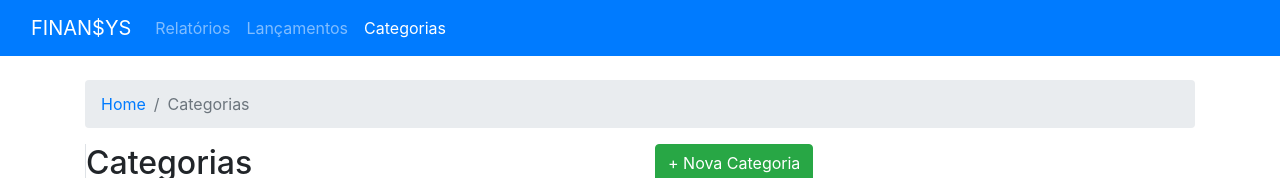
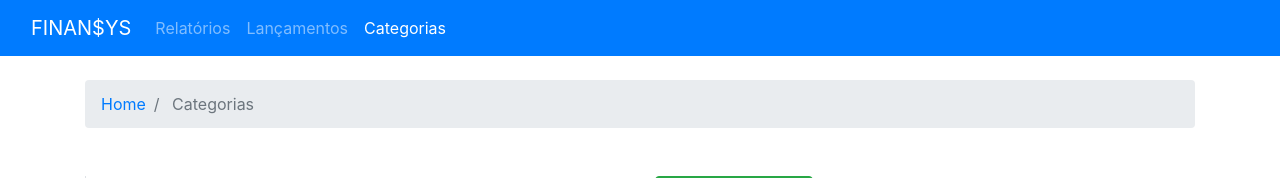
Before and after one commit to NayaraFugii/angular-avancado-master-detail-crud, an Angular app: page /categories in a window 1280 px wide. Shown: the top 178 px of the page. Built offline with nearby package versions, Linux system fonts and the light colour scheme; no server answers; what angular-in-memory-web-api would draw is missing.

Commit message:
adding RouterModule to SharedModule && improving page commponents with BreadCrumbComponent

```diff
--- a/src/app/pages/categories/category-form/category-form.component.html
+++ b/src/app/pages/categories/category-form/category-form.component.html
@@ -1,11 +1,6 @@
-<nav class="mb-5">
-  <ol class="breadcrumb">
-      <li class="breadcrumb-item"> <a routerLink="/">Home</a></li>
-      <li class="breadcrumb-item"> <a routerLink="/categories">Categorias</a></li>
-      <li class="breadcrumb-item active">{{pageTitle}}</li>
-  </ol>
-</nav>
-
+<app-bread-crumb
+  [items]="[{text: 'Categorias', link: '/categories'}, {text: pageTitle}]"
+></app-bread-crumb>
 
 <div class="row mb-4">
   <div class="col-md">
--- a/src/app/pages/categories/category-list/category-list.component.html
+++ b/src/app/pages/categories/category-list/category-list.component.html
@@ -1,12 +1,6 @@
-<nav>
-    <ol class="breadcrumb">
-        <li class="breadcrumb-item">
-            <a routerLink="/">Home</a>
-        </li>
-        <li class="breadcrumb-item active">Categorias</li>
-    </ol>
-</nav>
-
+<app-bread-crumb
+  [items]="[{text: 'Categorias'}]"
+></app-bread-crumb>
 
 <div class="row mb-4">
     <div class="col-md">
--- a/src/app/pages/entries/entry-form/entry-form.component.html
+++ b/src/app/pages/entries/entry-form/entry-form.component.html
@@ -1,10 +1,6 @@
-<nav class="mb-5">
-  <ol class="breadcrumb">
-      <li class="breadcrumb-item"> <a routerLink="/">Home</a></li>
-      <li class="breadcrumb-item"> <a routerLink="/entries">Lançamentos</a></li>
-      <li class="breadcrumb-item active">{{pageTitle}}</li>
-  </ol>
-</nav>
+<app-bread-crumb
+  [items]="[{text: 'Lançamentos', link: '/entries'}, {text: pageTitle}]"
+></app-bread-crumb>
 
 <div class="row mb-4">
   <div class="col-md-9">
--- a/src/app/pages/entries/entry-list/entry-list.component.html
+++ b/src/app/pages/entries/entry-list/entry-list.component.html
@@ -1,10 +1,6 @@
-<nav>
-    <ol class="breadcrumb">
-        <li class="breadcrumb-item"><a routerLink="/">Home</a></li>
-        <li class="breadcrumb-item active">Lançamentos</li>
-    </ol>
-</nav>
-
+<app-bread-crumb
+  [items]="[{text: 'Lançamentos'}]"
+></app-bread-crumb>
 
 <div class="row mb-4">
     <div class="col-md">
--- a/src/app/shared/components/bread-crumb/bread-crumb.component.html
+++ b/src/app/shared/components/bread-crumb/bread-crumb.component.html
@@ -4,12 +4,12 @@
       <a routerLink="/">Home</a>
     </li>
 
-      <li *ngFor="let item og items" class="breadcrum-item" [class.active]="isTheLastItem(item)">
-        <span *ngIf="!isTheLastItem(item); else isNotTheLastItem">
+    <li *ngFor="let item of items" class="breadcrumb-item" [class.active]="isTheLastItem(item)">
+      <span *ngIf="isTheLastItem(item)">
         {{item.text}}
       </span>
 
-        <a *ngIf="isTheLastItem(item)" [routerLink]="item.link">
+      <a *ngIf="!isTheLastItem(item)" [routerLink]="item.link">
         {{item.text}}
       </a>
     </li>
```
Also changed, not shown: src/app/shared/shared.module.ts (+5 -2 lines). Lines whose indentation alone changed are shown as unchanged.
